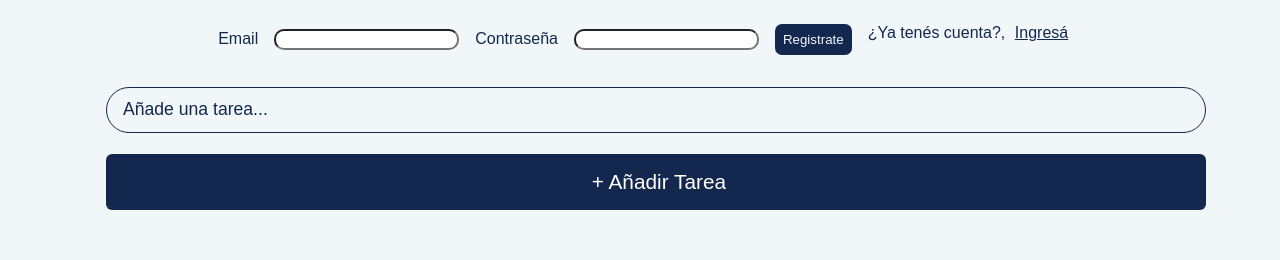
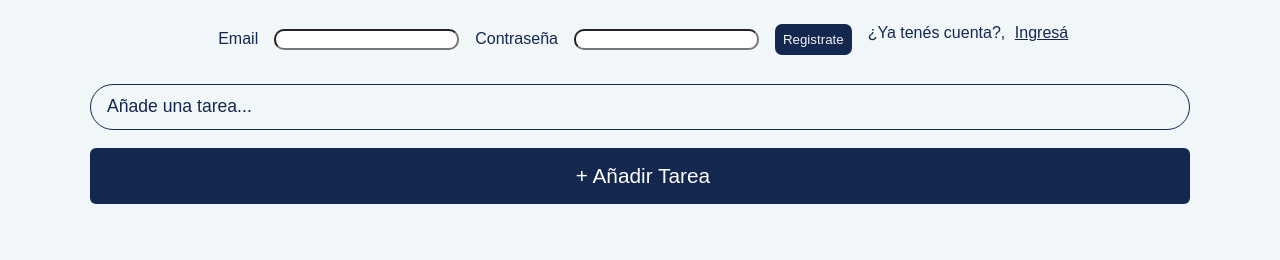
Before and after one commit to marcoluchi11/TodoList, a React (Create React App) app: page / in a window 1280 px wide. Shown: the top 260 px of the page. Built offline with nearby package versions, Linux system fonts and the light colour scheme; no server answers; a web font is replaced by a local one.

Commit message:
cambios en el diseño

```diff
--- a/src/components/AddTask.jsx
+++ b/src/components/AddTask.jsx
@@ -16,7 +16,7 @@ const BotonSubmit = styled.input`
   border: none;
   border-radius: 6px;
   cursor: pointer;
-  margin-left: 1rem;
+
   margin-bottom: 3rem;
   margin-top: 0.3rem;
   width: 100%;
@@ -27,7 +27,7 @@ const Input = styled.input`
   border-radius: 24px;
   border: 0.5px solid #14274e;
   height: 2.9rem;
-  margin: 1rem;
+  margin: 0.8rem 0;
   padding: 1rem;
   &::placeholder {
     font-size: 1.1rem;
--- a/src/components/Formulario.jsx
+++ b/src/components/Formulario.jsx
@@ -22,11 +22,11 @@ const ErrorMsg = styled.p`
   background-color: #eaeaea2b;
 `;
 const RegistroMsg = styled.div`
-  color: #ffffff;
+  color: #f1f6f9;
   font-size: 16px;
   padding: 0.6rem;
   border-radius: 10px;
-  background-color: #28cc20;
+  background-color: #14274e;
 `;
 const Input = styled.input`
   border-radius: 10px;
--- a/src/components/RegistroCompletado.jsx
+++ b/src/components/RegistroCompletado.jsx
@@ -3,8 +3,9 @@ import React from "react";
 const RegistroCompletado = ({ setTieneCuenta, setRegistrado }) => {
   return (
     <p>
-      Felicitaciones, te has registado con exito,
+      Felicitaciones, te has registado con exito,{" "}
       <a
+        className="registro"
         href="#!"
         onClick={() => {
           setTieneCuenta(true);
--- a/src/index.css
+++ b/src/index.css
@@ -34,3 +34,6 @@ body {
   flex-wrap: wrap;
   justify-content: center;
 }
+.registro {
+  color: #f1f6f9;
+}
```
Also changed, not shown: 1 other file (tests, documents, lock files or other folders).
